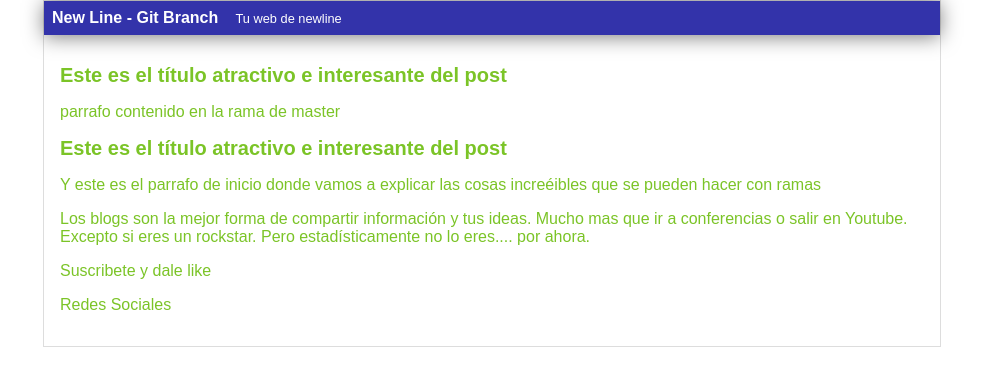
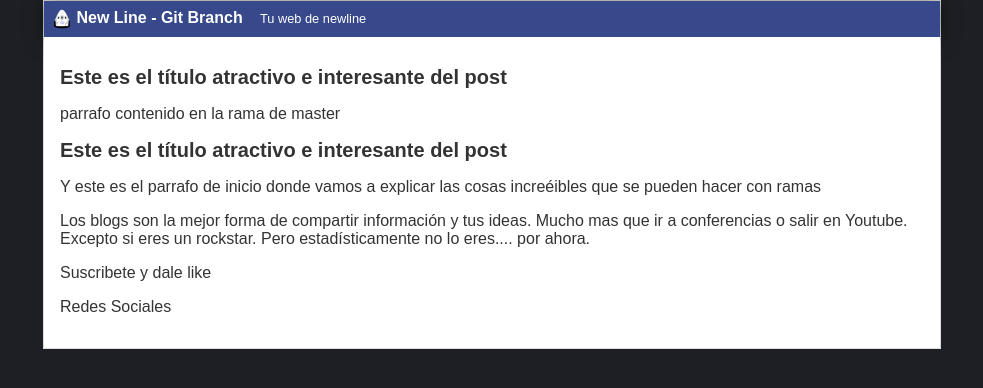
Before and after one commit to import-chr/variosCode, a PHP site: page / in a window 1280 px wide. Shown: the top 388 px of the page, without its empty margins (148-1131 px from the left). Run offline with PHP 8.4, Linux system fonts and the light colour scheme.

Commit message:
header listo

```diff
--- a/index.html
+++ b/index.html
@@ -10,6 +10,7 @@
 <body>
     <div id = "container">
         <div id = "cabecera">
+            <img id = "logo" src = "imagenes/dragon.png" />
             New Line - Git Branch
             <span id="tagline">Tu web de newline</span>
         </div>
--- a/styles/style.css
+++ b/styles/style.css
@@ -1,6 +1,7 @@
 body
 {
-    color: rgb(123, 196, 39);
+    background: #1e1f24;
+    color: #333;
     text-align: center;
     font-family: Arial;
     font-size: 16px;
@@ -10,12 +11,18 @@ body
 
 #cabecera
 {
-    background: #33A;
+    background: #37488b;
     box-shadow: 0px 2px 20px 0px rgba(0,0,0,0.5);
     color: white;
     font-weight: bold;
     margin: 0;
     padding: 0.5em;
+}
+
+#cabecera #logo
+{
+    width: 20px;
+    vertical-align: middle;
 }
 
 #cabecera #tagline
@@ -38,8 +45,8 @@ body
 {
     font-size: 20px;
 }
-
 #post
 {
+    background: white;
     padding: 1em;
 }
```
